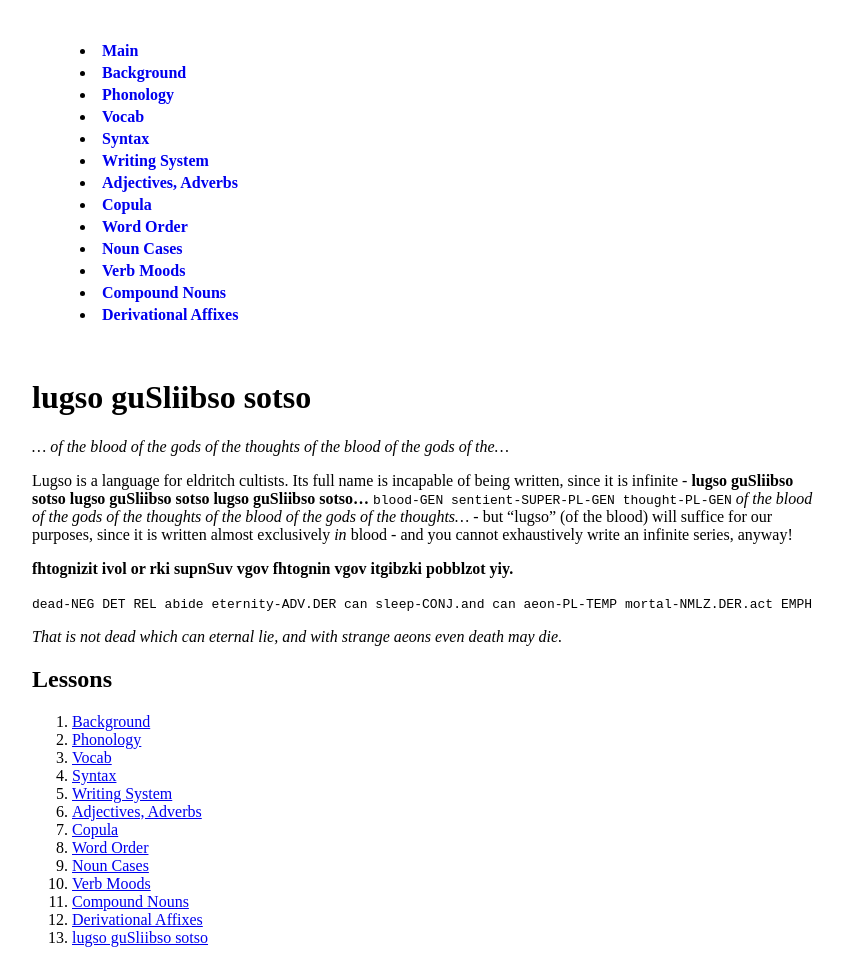
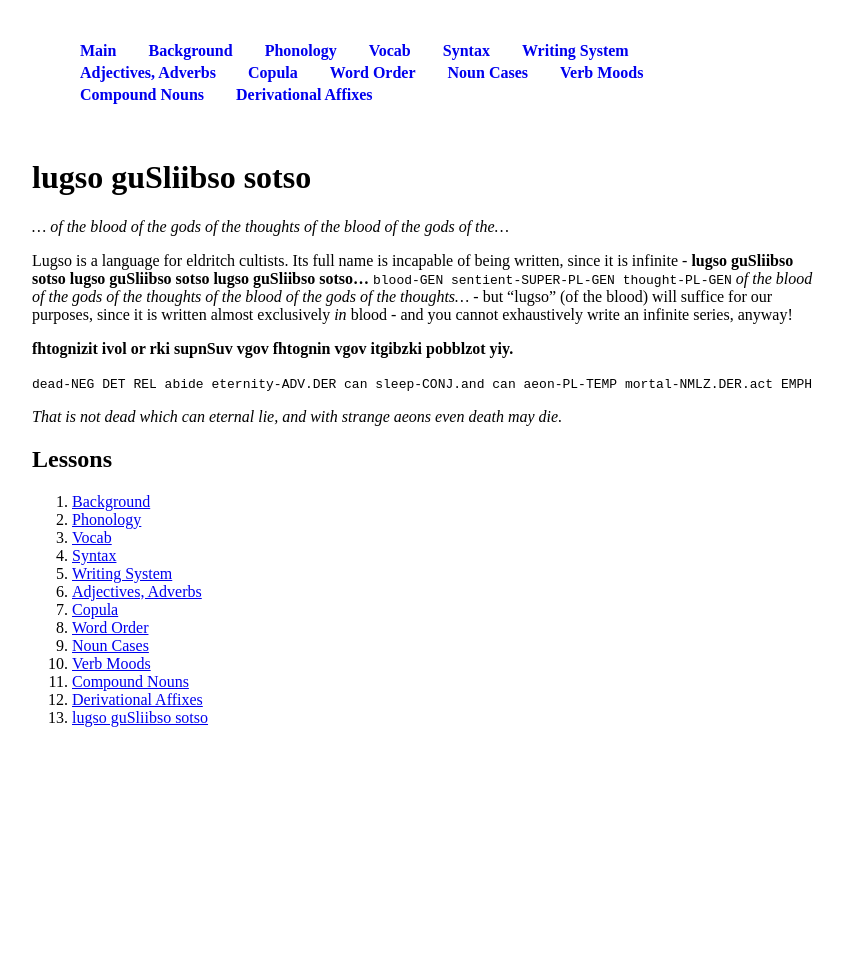
Before and after one commit to 0x70b1a5/lugso, a Jekyll site: the page built from README.md, in a window 1280 px wide. Shown: the whole page, without its empty margins (216-1060 px from the left). Built offline with Jekyll 4.4.1, drawn with Linux system fonts in a browser that asks for light colours; after the commit the page ends 900 px from its top, so only the background shows below that.

Commit message:
more nav css

```diff
--- a/assets/style.css
+++ b/assets/style.css
@@ -5,6 +5,8 @@ html {
 
 nav {
     padding: 2em;
+    display: flex;
+    flex-flow: row wrap;
 }
 
 nav a {
@@ -18,6 +20,7 @@ nav a:visited {
 
 nav li {
     padding: 2px 1em;
+    list-style-type: none;
 }
 
 nav li.active {
```
